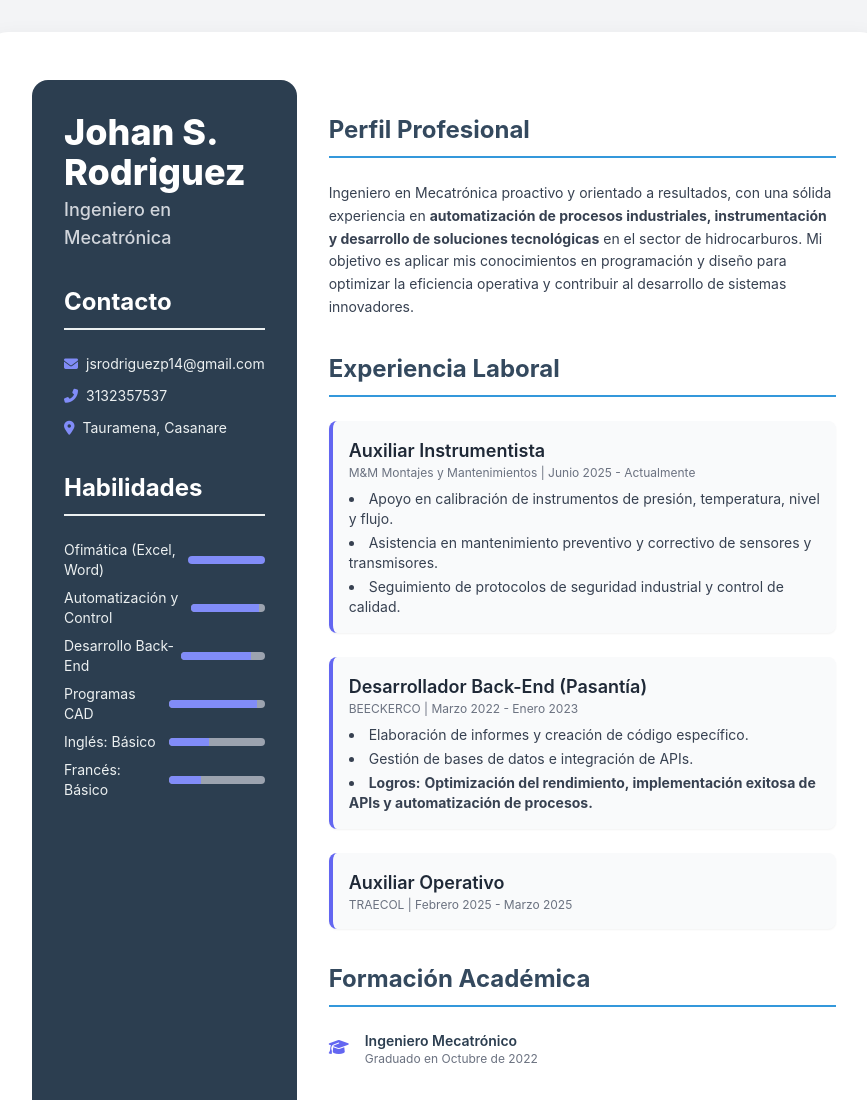
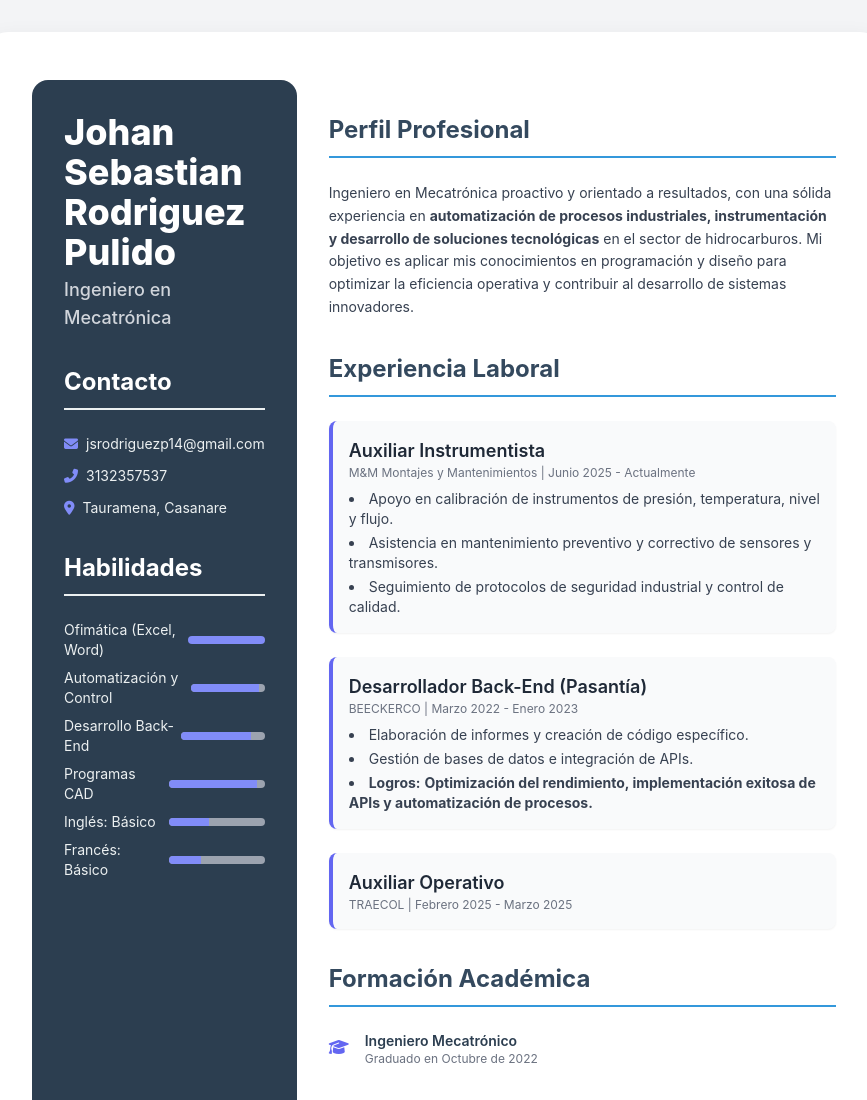
Before and after one commit to RaizLlanera/index.htm, a plain HTML site: page index.html in a window 1280 px wide. Shown: the top 1100 px of the page, without its empty margins (206-1073 px from the left). Drawn offline with nearby package versions, Linux system fonts and the light colour scheme.

Commit message:
Update index.html

```diff
--- a/index.html
+++ b/index.html
@@ -68,7 +68,7 @@
         <!-- Columna de la izquierda (información de contacto y habilidades) -->
         <div class="sidebar flex flex-col items-center sm:items-start text-center sm:text-left">
             <div class="mb-8">
-                <h2 class="text-4xl font-extrabold text-white">Johan S. Rodriguez</h2>
+                <h2 class="text-4xl font-extrabold text-white">Johan Sebastian Rodriguez Pulido</h2>
                 <p class="text-lg font-medium text-gray-300 mt-1">Ingeniero en Mecatrónica</p>
             </div>
 
@@ -181,4 +181,5 @@
         </div>
     </div>
 </body>
+
 </html>
```
